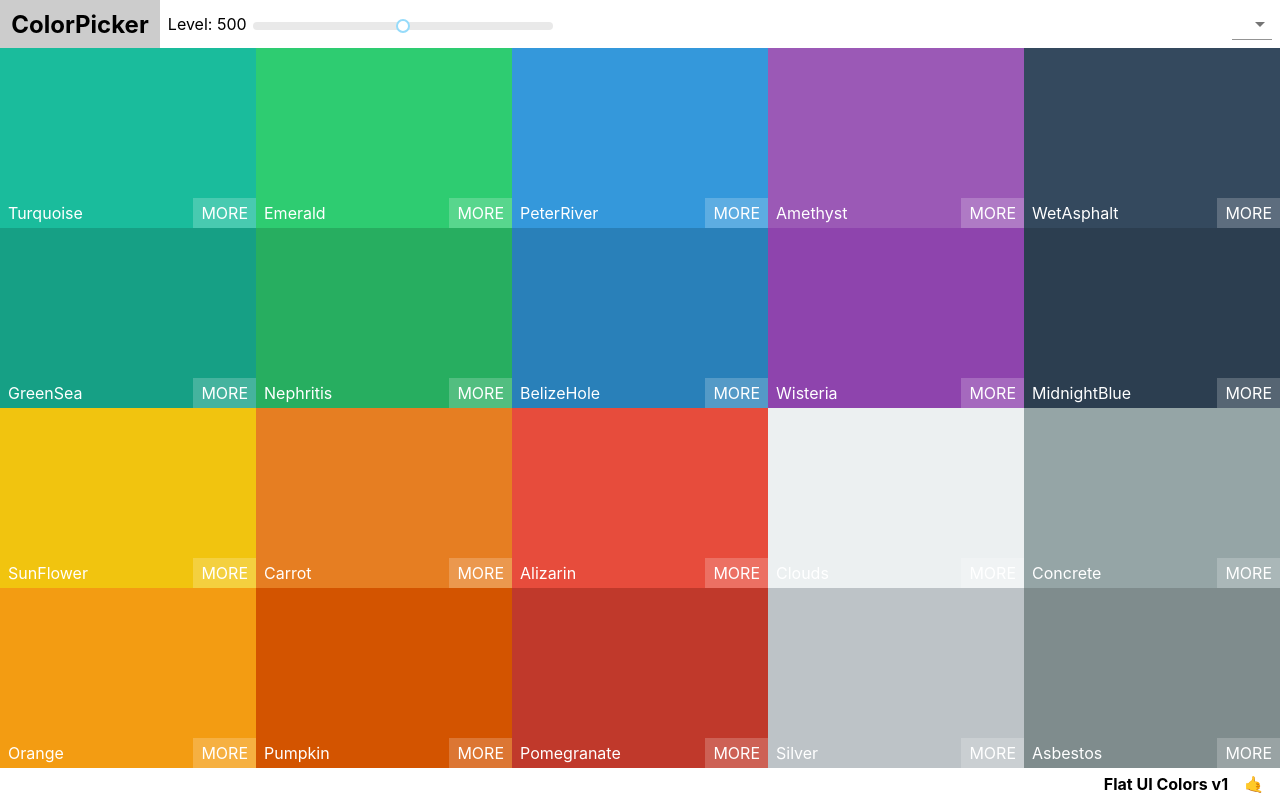
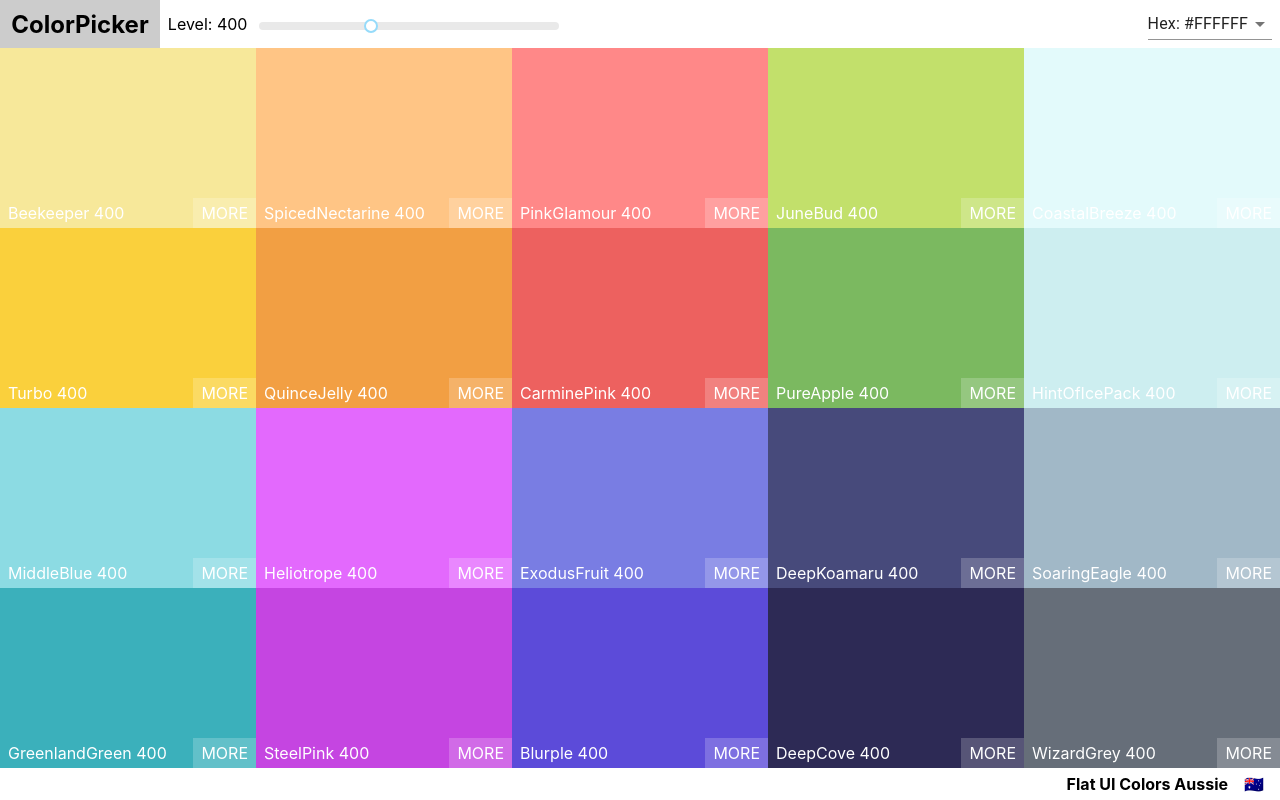
Before and after one commit to kylenguyen1014/MaterialUI_React_withHooks, a React (Create React App) app: page / in a window 1280 px wide. Built offline with nearby package versions, Linux system fonts and the light colour scheme.

Commit message:
add colorhelper to generate different shades, add select function to change different color type

```diff
--- a/package.json
+++ b/package.json
@@ -6,6 +6,7 @@
     "@material-ui/core": "^4.3.3",
     "@material-ui/icons": "^4.2.1",
     "@material-ui/styles": "^4.3.3",
+    "chroma-js": "^2.0.6",
     "rc-slider": "^8.6.13",
     "react": "^16.9.0",
     "react-copy-to-clipboard": "^5.0.1",
--- a/src/Navbar.js
+++ b/src/Navbar.js
@@ -38,7 +38,7 @@ const styles = {
     slider: {
         width: '300px',
         // padding: '0.1rem 0.2rem',
-        margin: '0.4rem 0.4rem'
+        margin: '0.4rem 0.7rem'
     },
     select: {
         marginLeft: 'auto',
@@ -48,15 +48,23 @@ const styles = {
 
 function Navbar(props) {
     const { classes } = props;
+
+    const handleChangeLevel = (value) => {
+        props.changeLevel(value);
+    }
+    const handleChangeType = (e) => {
+        props.changeType(e.target.value);
+    }
+
     return (
         <div className={classes.container}>
             <div className={classes.logo}>
                 <span>ColorPicker</span>
             </div>
             <div className={classes.sliderContainer}>
-                <span>Level: 500</span>
+                <span>Level: {props.level}</span>
                 <div className={classes.slider}>
-                    <Slider value={500} min={100} max={900} step={100} length={400}
+                    <Slider onChange={handleChangeLevel} value={props.level} min={100} max={900} step={100}
                         handleStyle={{marginTop: '-3px'}}
                         trackStyle={{height: '10px', backgroundColor: 'transparent'}}
                         railStyle={{height: '8px'}}
@@ -65,10 +73,10 @@ function Navbar(props) {
             </div>
             <div  className={classes.select}>
                 <FormControl>
-                    <Select>
-                        <MenuItem>Hex: #ffffff</MenuItem>
-                        <MenuItem>Rgb: Rgb (255, 255, 255)</MenuItem>
-                        <MenuItem>Rgba: Rgba (255, 255, 255, 1)</MenuItem>
+                    <Select value={props.type} onChange={handleChangeType}>
+                        <MenuItem value={'hex'}>Hex: #FFFFFF</MenuItem>
+                        <MenuItem value={'rgb'}>Rgb: Rgb (255, 255, 255)</MenuItem>
+                        <MenuItem value={'rgba'}>Rgba: Rgba (255, 255, 255, 1)</MenuItem>
                     </Select>
                 </FormControl>
             </div>
--- a/src/Palette.js
+++ b/src/Palette.js
@@ -1,15 +1,16 @@
-import React from 'react';
+import React, {useState} from 'react';
 import Navbar from './Navbar';
 import seedColors from './seedColors';
 import { withStyles } from '@material-ui/styles';
 import Colorbox from './Colorbox';
 import Footer from './Footer';
-
+import colorHelper from './colorHelper';
 
 const styles = {
     root: {
         // height: '90vh',
         width: '100%',
+        overflow: 'hidden',
     },
     container: {
         height: '90vh',
@@ -18,14 +19,26 @@ const styles = {
 }
 
 function Palette(props) {
-    const palette = seedColors[1];
+    const [level, setLevel] = useState(400);
+    const [type, setType] = useState('hex');
+    const palette = colorHelper(seedColors[4]);
+
     const { classes } = props;
-    const colorBoxes = palette.colors.map(color => {
-        return <Colorbox background={color.color} name={color.name}/>
+
+    const changeLevel = (level) => {
+        setLevel(level);
+    }
+
+    const changeType = (type) => {
+        setType(type);
+    }
+
+    const colorBoxes = palette.colors[level].map(color => {
+        return <Colorbox key={color.name} background={color[type]} name={color.name} />
     })
     return (
-        <div className={classes.root}>
-            <Navbar />
+        <div className={classes.root} >
+            <Navbar changeLevel={changeLevel} level={level} changeType={changeType} type={type}/>
             <div className={classes.container}>
                 {colorBoxes}
             </div>
--- /dev/null
+++ b/src/colorHelper.js
@@ -0,0 +1,65 @@
+import chroma from 'chroma-js';
+
+export default function spreadColors(palette) {
+    const levels = [ 100, 200, 300 ,400 ,500, 600, 700, 800, 900 ];
+    const newPalette = {...palette, colors : {}};
+
+    for (let level of levels){
+        newPalette.colors[level] = [];
+    }
+    for (let color of palette.colors){
+        let result = generateColors(color.color, 10);
+        for (let i = 0; i < levels.length; i++){
+            let newShade = {
+                name : `${color.name} ${levels[i]}`,
+                id : color.name.toLowerCase().replace(/ /g, "-"),
+                hex : chroma(result[i]).hex(),
+                rgb : chroma(result[i]).css(),
+                rgba : chroma(result[i]).css('rgba'),
+            };
+            newPalette.colors[levels[i]].push(newShade);
+        }
+    }
+
+
+    return newPalette;
+}
+
+function getColorRange(hexNumber){
+    return [
+            '#fff',
+             hexNumber,
+             chroma(hexNumber).darken(1.5).hex()
+            ];
+}
+function generateColors(hexNumber, numOfShades){
+    return chroma.scale(getColorRange(hexNumber)).colors(numOfShades).slice(1);
+}
+
+
+// {
+//     paletteName: "Material UI Colors",
+//     id: "material-ui-colors",
+//     emoji: "🎨",
+//     colors: [
+//       { name: "red", color: "#F44336" },
+//       { name: "pink", color: "#E91E63" },
+//       { name: "purple", color: "#9C27B0" },
+//       { name: "deeppurple", color: "#673AB7" },
+//       { name: "indigo", color: "#3F51B5" },
+//       { name: "blue", color: "#2196F3" },
+//       { name: "lightblue", color: "#03A9F4" },
+//       { name: "cyan", color: "#00BCD4" },
+//       { name: "teal", color: "#009688" },
+//       { name: "green", color: "#4CAF50" },
+//       { name: "lightgreen", color: "#8BC34A" },
+//       { name: "lime", color: "#CDDC39" },
+//       { name: "yellow", color: "#FFEB3B" },
+//       { name: "amber", color: "#FFC107" },
+//       { name: "orange", color: "#FF9800" },
+//       { name: "deeporange", color: "#FF5722" },
+//       { name: "brown", color: "#795548" },
+//       { name: "grey", color: "#9E9E9E" },
+//       { name: "bluegrey", color: "#607D8B" }
+//     ]
+//   },
```
Also changed, not shown: 1 other file (tests, documents, lock files or other folders).
